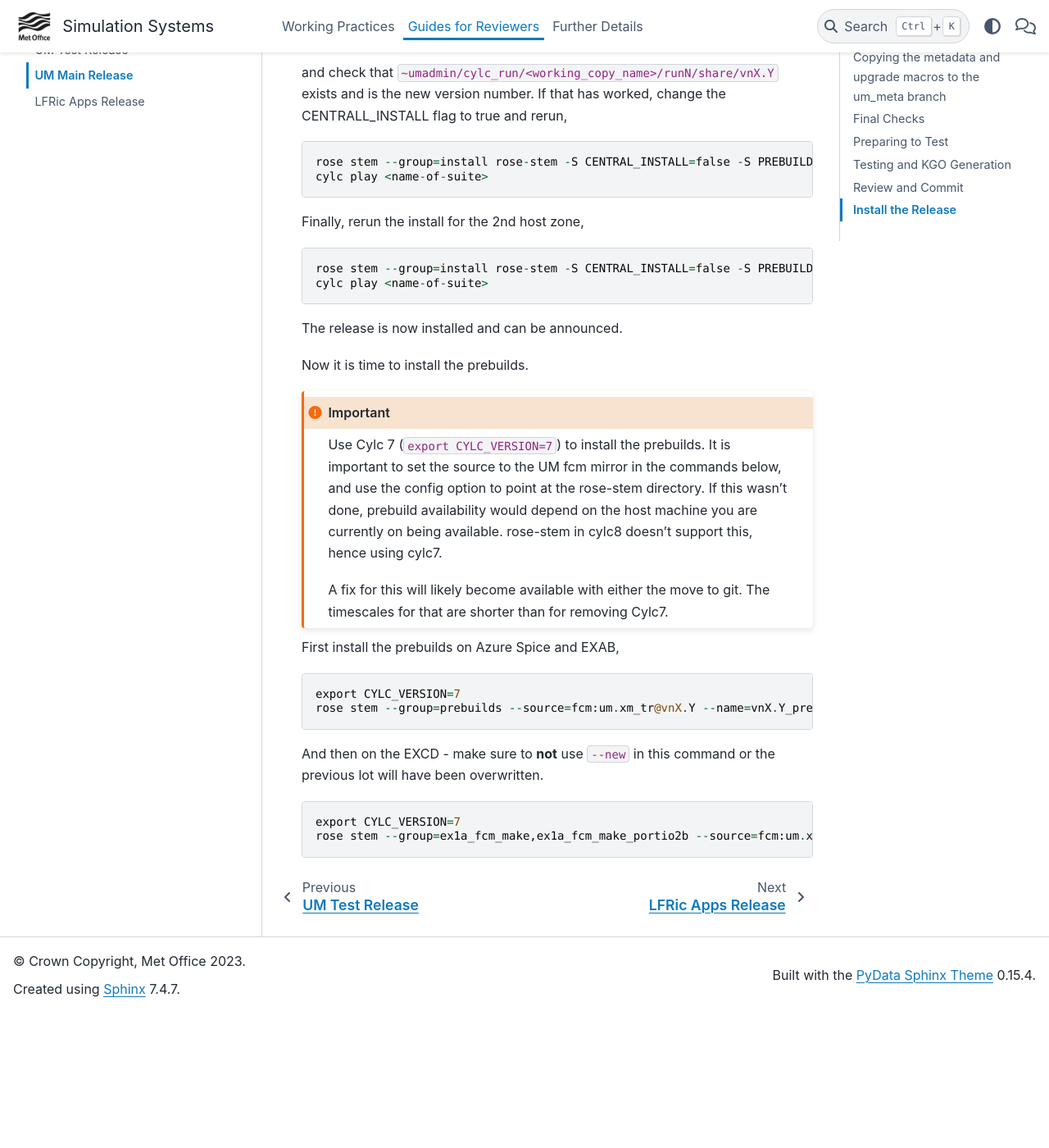
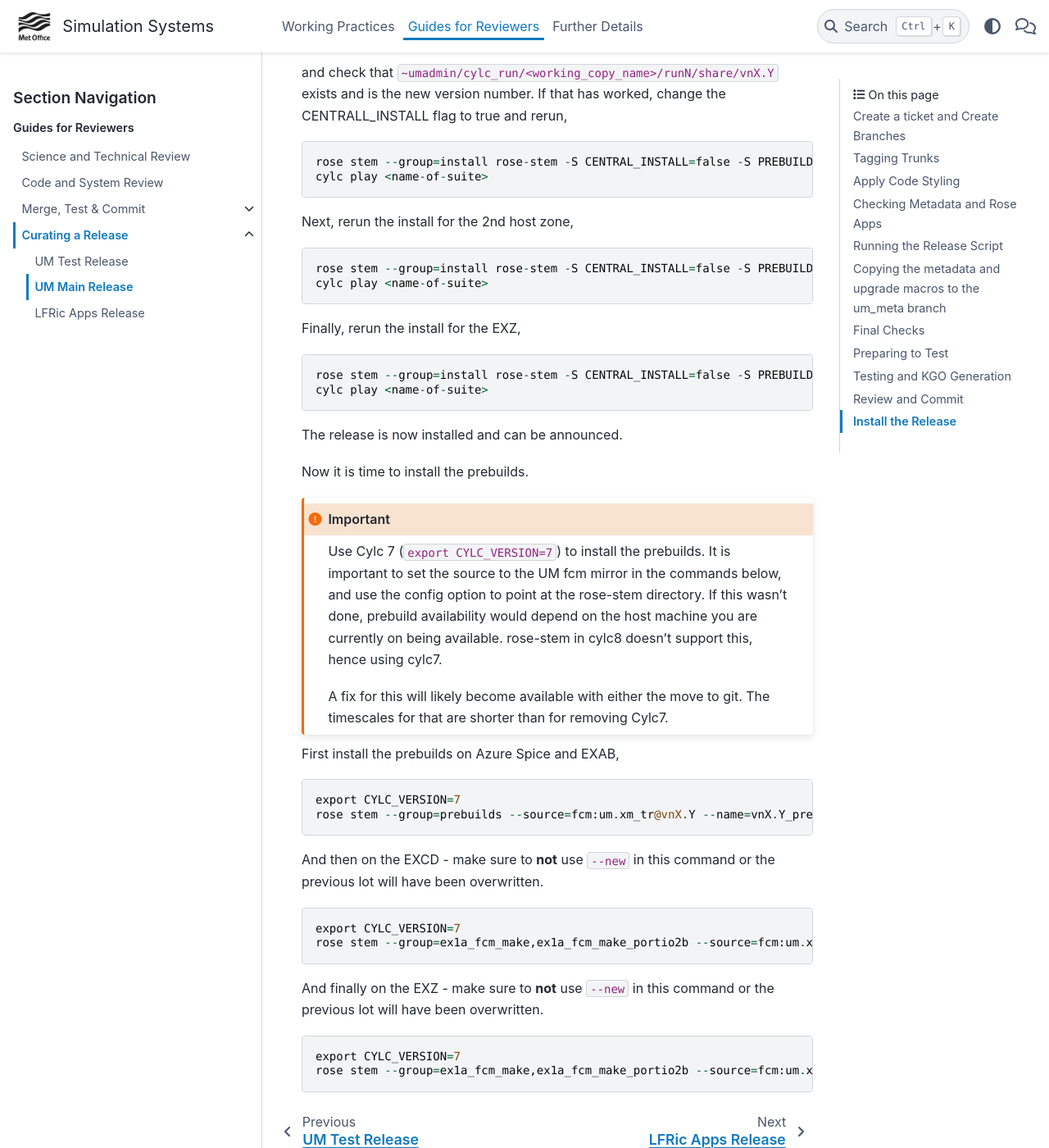
Before and after one commit to MetOffice/simulation-systems, a Sphinx documentation site: the page built from source/Reviewers/releases/um_main_release.rst, in a window 1280 px wide and 1400 px high, scrolled down 8349 px. Shown: the whole window at 82% size. Built offline with Sphinx 7.4.7 and the PyData theme 0.15.4, drawn with Linux system fonts in a browser that asks for light colours; before the commit the page ends 9584 px from its top, so only the background shows below that; some of the changed text lies outside the part shown.

Commit message:
add exz instructions

```diff
--- a/source/Reviewers/releases/um_main_release.rst
+++ b/source/Reviewers/releases/um_main_release.rst
@@ -161,7 +161,7 @@
 
 .. important::
 
-    When referring to **all** platforms below, this means Azure Spice, EXAB, EXCD
+    When referring to **all** platforms below, this means Azure Spice, EXAB, EXCD, EXZ
 
 
 * Check that a ``$UMDIR/standard_jobs/inputs/vnX.Y`` input data directory exists in UMDIR on **all** platforms - this should have been done as part of the test release.
@@ -225,7 +225,7 @@
 
   * Pay particular attention to the preview of the list of commands the script will present you with to ensure it has accounted for all expected KGO files.
 
-* The script will install the new kgo on every platform in order azspice->ex1a. Once these are finished installing it will rsync to the EXCD. To install the entire kgo database will take some time.
+* The script will install the new kgo on every platform in order azspice->ex1a. Once these are finished installing it will rsync to the EXCD and EXZ. To install the entire kgo database will take some time.
 
 Once you believe you have installed the KGO you should fcm revert the changes you made to the variables*.cylc files to reset the KGO variables, ``fcm revert rose-stem/site/meto/variables*``
 
@@ -280,11 +280,18 @@
     cylc play <name-of-suite>
 
 
-Finally, rerun the install for the 2nd host zone,
+Next, rerun the install for the 2nd host zone,
 
 .. code-block::
 
     rose stem --group=install rose-stem -S CENTRAL_INSTALL=false -S PREBUILDS=false -S USE_EXCD=true
+    cylc play <name-of-suite>
+
+Finally, rerun the install for the EXZ,
+
+.. code-block::
+
+    rose stem --group=install rose-stem -S CENTRAL_INSTALL=false -S PREBUILDS=false -S USE_EXZ=true
     cylc play <name-of-suite>
 
 The release is now installed and can be announced.
@@ -310,3 +317,10 @@
 
     export CYLC_VERSION=7
     rose stem --group=ex1a_fcm_make,ex1a_fcm_make_portio2b --source=fcm:um.xm_tr@vnX.Y --name=vnX.Y_prebuilds --config=./rose-stem -S MAKE_PREBUILDS=true -S USE_EXCD=true
+
+And finally on the EXZ - make sure to **not** use ``--new`` in this command or the previous lot will have been overwritten.
+
+.. code-block::
+
+    export CYLC_VERSION=7
+    rose stem --group=ex1a_fcm_make,ex1a_fcm_make_portio2b --source=fcm:um.xm_tr@vnX.Y --name=vnX.Y_prebuilds --config=./rose-stem -S MAKE_PREBUILDS=true -S USE_EXZ=true
--- a/source/Reviewers/releases/um_test_release.rst
+++ b/source/Reviewers/releases/um_test_release.rst
@@ -5,14 +5,14 @@
 
 .. important::
 
-    When referring to **all** platforms below, this means Azure Spice, EXAB, EXCD
+    When referring to **all** platforms below, this means Azure Spice, EXAB, EXCD, EXZ
 
     Some of the test release only needs to be run on 1 HPC Host Zone - the instructions for this assume EXAB, but EXCD can be used instead. Other parts of the test release set up files for the main release - this needs to be done on both EXAB and EXCD.
 
 Preparing Test Release Branches and Keyword Files
 -------------------------------------------------
 
-This will involve switching between your own and the umadmin account on Azure Spice, EXAB and EXCD.
+This will involve switching between your own and the umadmin account on Azure Spice and EXAB.
 * As yourself, create a UM ticket for the test release, marked 'Not for Builds'.
 * As yourself, create and check out a UM branch at the head of the trunk (or whichever revision of the trunk you wish to do a test release with).
 * As yourself, create and check out a head of trunk meta branch (``fcm:um_meta.x_tr@head``).
@@ -135,7 +135,7 @@
 
     mv vn11.5 vn11.6 && ln -s vn11.6 vn11.5
 
-Repeat this step on **both** EXAB and EXCD.
+Repeat this step on **all of** EXAB, EXCD and EXZ.
 
 
 Test the Branch
```
